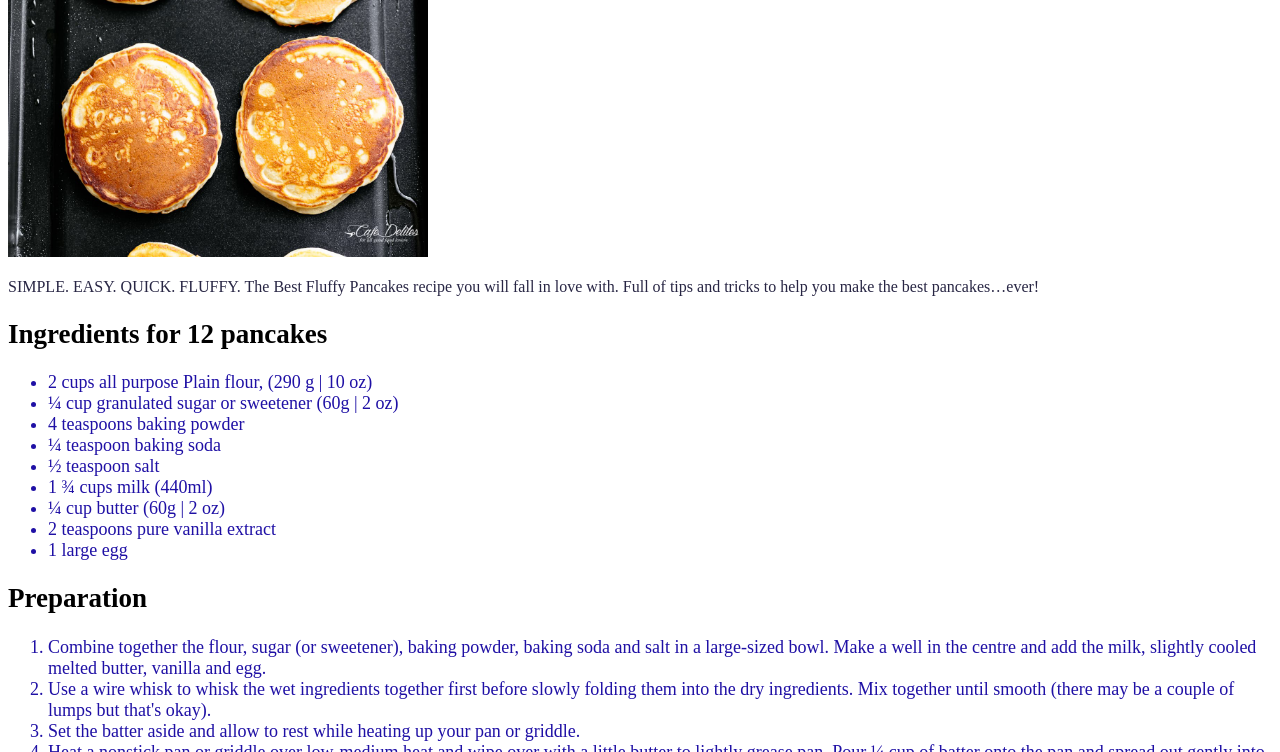
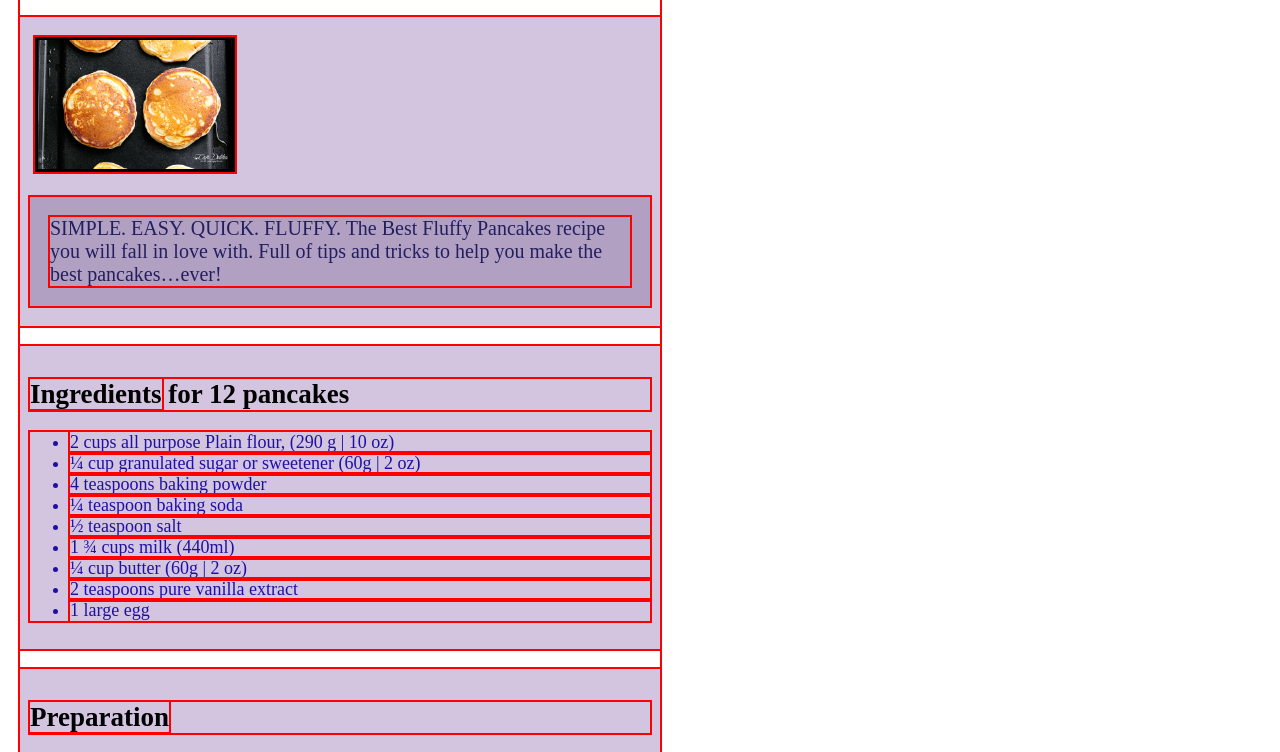
Before and after one commit to VonMint/odin-recipes, a plain HTML site: page recipes/pancakes.html in a window 1280 px wide. Shown: the part 97-849 px from the top of the page. Drawn offline with Linux system fonts and the light colour scheme.

Commit message:
Create first CSS box model version of the site

```diff
--- a/recipes/pancakes.html
+++ b/recipes/pancakes.html
@@ -7,10 +7,15 @@
     </head>
     <body>
         <h1 class="title">Pancake Recipe</h1>
-        <img id="pancake-image" src="../images/Pancakes.jpg" alt="Pancakes" width="300" height="250">
-        <p class="intro-text">SIMPLE. EASY. QUICK. FLUFFY. The Best Fluffy Pancakes recipe
+        <div class = content-container>
+        <img id="pancake-image" src="../images/Pancakes.jpg" alt="Pancakes" width="200" height="250">
+        <div class="intro-text-box">
+            <p class="intro-text">SIMPLE. EASY. QUICK. FLUFFY. The Best Fluffy Pancakes recipe
             you will fall in love with. Full of tips and tricks to help
             you make the best pancakes…ever!</p>
+            </div>
+        </div>
+        <div class = content-container>
         <h2 class="ingredients"><strong>Ingredients</strong> for 12 pancakes</h2>
         <ul>
             <li>2 cups all purpose Plain flour, (290 g | 10 oz)</li>
@@ -23,6 +28,8 @@
             <li>2 teaspoons pure vanilla extract</li>
             <li>1 large egg</li>
         </ul>
+        </div>
+        <div class = content-container>
         <h2 class="preparation"><strong>Preparation</strong></h2>
         <ol>
             <li>Combine together the flour, sugar (or sweetener), baking powder,
@@ -40,5 +47,6 @@
                 flip with a spatula and cook until golden. Repeat with remaining batter.</li>
             <li>Serve with honey, maple syrup, fruit, ice cream or frozen yoghurt, or enjoy plain!</li>
         </ol>
+        </div>
     </body>
 </html>
--- a/styles.css
+++ b/styles.css
@@ -1,38 +1,88 @@
+* {
+    box-sizing: border-box;
+    outline: 2px solid red
+}
+
 body {
     font-family: "Times New Roman", serif;
     font-size: 18px;
+    margin: 20px;
+    width: 640px;
+}
+
+.title,
+.link-item,
+.intro-text-box{
+    background-color: rgb(177, 160, 194);
+
+}
+
+.title,
+.link-item{
+    text-align: center;
 }
 
 .title {
     font-size: 30px;
-    color: rgb(172, 53, 17)
+    color: rgb(172, 53, 17);
+    padding: 20px;
+    margin: auto;
+}
+
+.content-container{
+    background-color: rgb(211, 197, 224);
+    height: auto;
+    padding: 10px;
+    margin: 20px 0px;
+}
+
+.intro-text-box{
+    display: inline-block;
+    width: ;
+    height: auto;
+    padding: 0px 20px;
+    margin: 10px auto;
 }
 
 .intro-text {
-    font-size: 16px;
-    color: rgb(40, 38, 68);
+    font-size: 20px;
+    color: rgb(35, 31, 95);
+}
+
+.recipe-list{
+    margin: 10px 0px;
+    background-color: rgb(40, 38, 68);
+    padding: 0px;
 }
 
 li {
-    color: rgb(31, 16, 165)
+    color: rgb(31, 16, 165);
 }
 
 .link-item {
     font-weight: bold;
+    display: inline-block;
+    width: 200px;
+    height: 50px;
+    padding: 15px;
+    margin: 5px 5px;
 }
 
 img{
-    width: auto;
+    height: auto;
+    margin: 10px 5px;
+    display: inline-block;
+    border: 3px solid black;
 }
 
 #pancake-image{
-    height: 250px;
+    width: 200px;
 }
 
 #chocolate-cookie-image{
-    height: 200px;
+    width: 100px;
 }
 
-#pancake-image{
-    height: 280px;
+#apple-cake-image{
+    width: 150px;
 }
```
Also changed, not shown: index.html (+3 -1 lines), recipes/apple-cake.html (+9 -1 lines), recipes/chocolate-cookies.html (+11 -1 lines).
